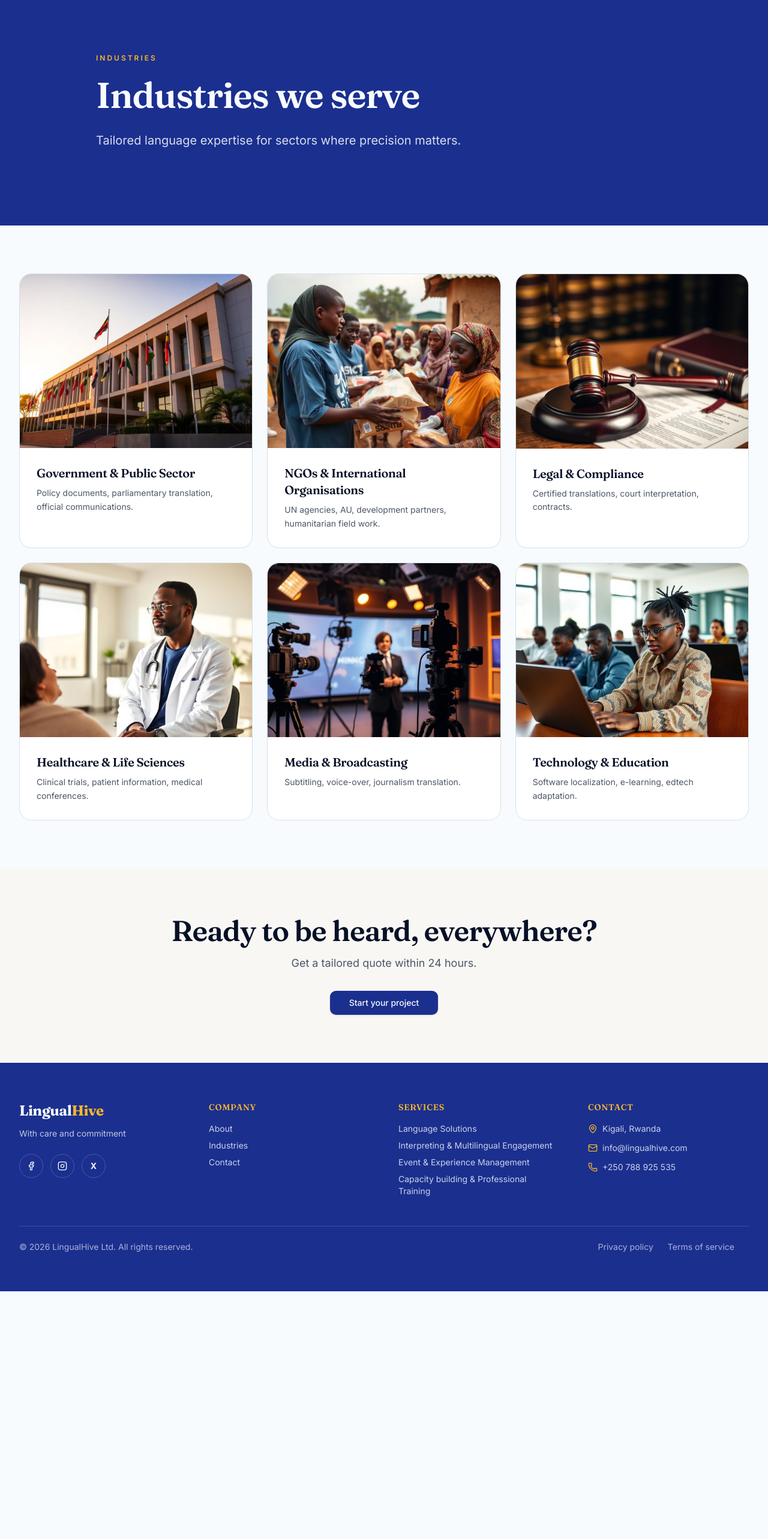
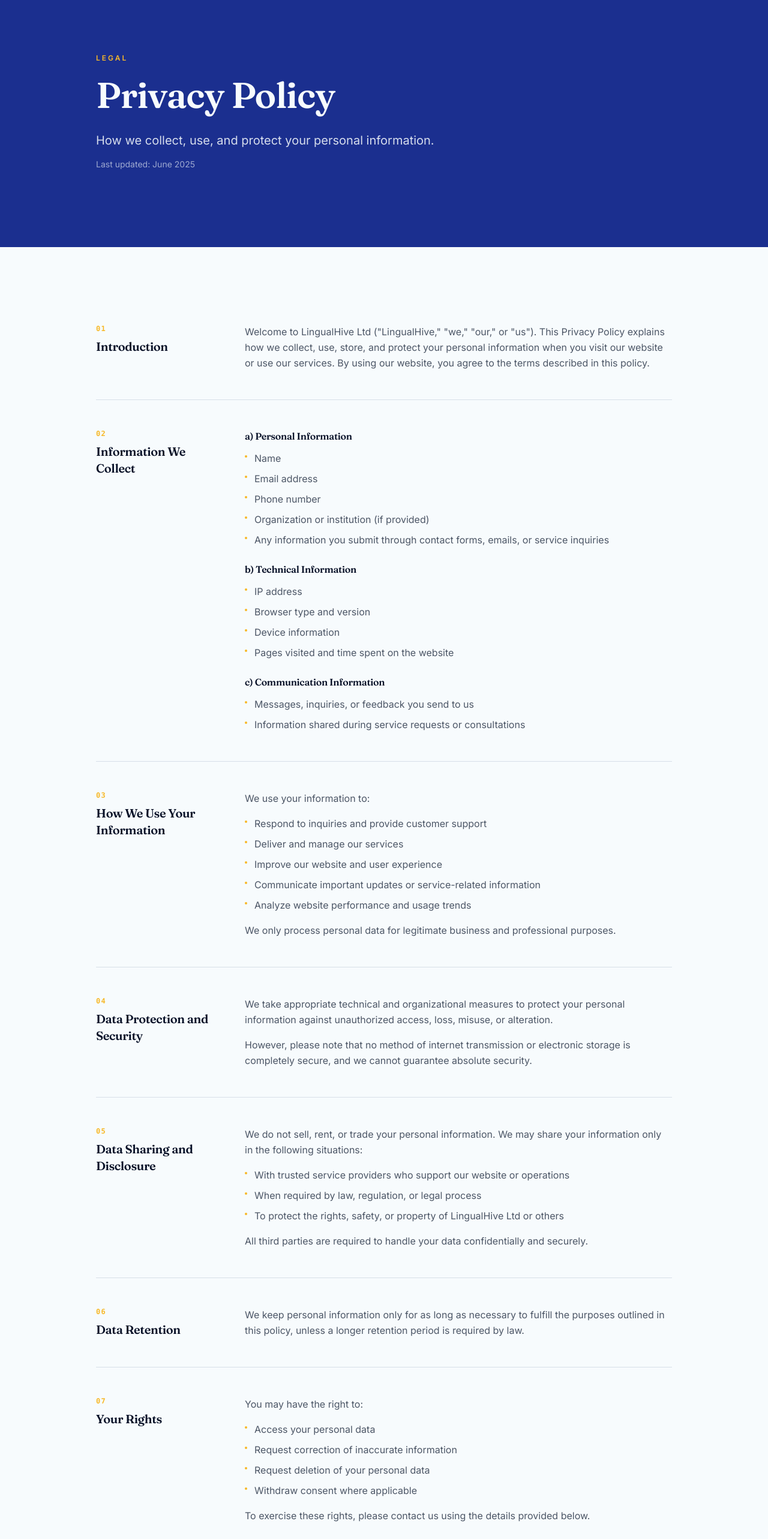
Before and after one commit to kinggiddy1/lingualhive-nextjs, a Next.js app: page /privacy-policy in a window 1280 px wide. Shown: the part 120-2686 px from the top of the page at 60% size. Before the commit the page ends 2273 px from the top, so only its background shows below. Built offline with nearby package versions, Linux system fonts and the light colour scheme.

Commit message:
added translations

```diff
--- a/src/app/privacy-policy/page.tsx
+++ b/src/app/privacy-policy/page.tsx
@@ -1,16 +1,16 @@
 import type { Metadata } from "next";
-import { IndustriesPage } from "@/components/pages/industries-page";
+import { PrivacyPolicyPage } from "@/components/pages/policy-page";
 
 export const metadata: Metadata = {
-  title: "Industries — LingualHive Language Solutions",
+  title: "Privacy Policy — LingualHive Language Solutions",
   description:
-    "LingualHive serves government, NGOs, legal, healthcare, media, technology and education sectors with specialised language expertise.",
+    "Learn how LingualHive Ltd collects, uses, stores, and protects your personal information.",
   openGraph: {
-    title: "Industries served by LingualHive",
-    description: "Tailored language expertise for sectors where precision matters.",
+    title: "Privacy Policy — LingualHive",
+    description: "How we collect, use, and protect your personal information.",
   },
 };
 
 export default function Page() {
-  return <IndustriesPage />;
+  return <PrivacyPolicyPage />;
 }
--- a/src/components/pages/policy-page.tsx
+++ b/src/components/pages/policy-page.tsx
@@ -3,62 +3,311 @@
 import Link from "next/link";
 import { Layout } from "@/components/site/Layout";
 import { Button } from "@/components/ui/button";
-import { useLang } from "@/i18n/LanguageContext";
 
-export function IndustriesPage() {
-  const { t } = useLang();
+const sections = [
+  {
+    number: "01",
+    title: "Introduction",
+    content: (
+      <p className="text-muted-foreground leading-relaxed">
+        Welcome to LingualHive Ltd ("LingualHive," "we," "our," or "us"). This Privacy Policy
+        explains how we collect, use, store, and protect your personal information when you visit
+        our website or use our services. By using our website, you agree to the terms described
+        in this policy.
+      </p>
+    ),
+  },
+  {
+    number: "02",
+    title: "Information We Collect",
+    content: (
+      <div className="space-y-6">
+        <div>
+          <h3 className="font-display text-base font-semibold text-foreground mb-3">
+            a) Personal Information
+          </h3>
+          <ul className="space-y-2 text-muted-foreground">
+            {[
+              "Name",
+              "Email address",
+              "Phone number",
+              "Organization or institution (if provided)",
+              "Any information you submit through contact forms, emails, or service inquiries",
+            ].map((item) => (
+              <li key={item} className="flex items-start gap-3">
+                <span className="mt-2 h-1 w-1 shrink-0 rounded-full bg-gold" />
+                <span className="leading-relaxed">{item}</span>
+              </li>
+            ))}
+          </ul>
+        </div>
+        <div>
+          <h3 className="font-display text-base font-semibold text-foreground mb-3">
+            b) Technical Information
+          </h3>
+          <ul className="space-y-2 text-muted-foreground">
+            {[
+              "IP address",
+              "Browser type and version",
+              "Device information",
+              "Pages visited and time spent on the website",
+            ].map((item) => (
+              <li key={item} className="flex items-start gap-3">
+                <span className="mt-2 h-1 w-1 shrink-0 rounded-full bg-gold" />
+                <span className="leading-relaxed">{item}</span>
+              </li>
+            ))}
+          </ul>
+        </div>
+        <div>
+          <h3 className="font-display text-base font-semibold text-foreground mb-3">
+            c) Communication Information
+          </h3>
+          <ul className="space-y-2 text-muted-foreground">
+            {[
+              "Messages, inquiries, or feedback you send to us",
+              "Information shared during service requests or consultations",
+            ].map((item) => (
+              <li key={item} className="flex items-start gap-3">
+                <span className="mt-2 h-1 w-1 shrink-0 rounded-full bg-gold" />
+                <span className="leading-relaxed">{item}</span>
+              </li>
+            ))}
+          </ul>
+        </div>
+      </div>
+    ),
+  },
+  {
+    number: "03",
+    title: "How We Use Your Information",
+    content: (
+      <div className="space-y-4">
+        <p className="text-muted-foreground leading-relaxed">We use your information to:</p>
+        <ul className="space-y-2 text-muted-foreground">
+          {[
+            "Respond to inquiries and provide customer support",
+            "Deliver and manage our services",
+            "Improve our website and user experience",
+            "Communicate important updates or service-related information",
+            "Analyze website performance and usage trends",
+          ].map((item) => (
+            <li key={item} className="flex items-start gap-3">
+              <span className="mt-2 h-1 w-1 shrink-0 rounded-full bg-gold" />
+              <span className="leading-relaxed">{item}</span>
+            </li>
+          ))}
+        </ul>
+        <p className="text-muted-foreground leading-relaxed">
+          We only process personal data for legitimate business and professional purposes.
+        </p>
+      </div>
+    ),
+  },
+  {
+    number: "04",
+    title: "Data Protection and Security",
+    content: (
+      <div className="space-y-4 text-muted-foreground leading-relaxed">
+        <p>
+          We take appropriate technical and organizational measures to protect your personal
+          information against unauthorized access, loss, misuse, or alteration.
+        </p>
+        <p>
+          However, please note that no method of internet transmission or electronic storage is
+          completely secure, and we cannot guarantee absolute security.
+        </p>
+      </div>
+    ),
+  },
+  {
+    number: "05",
+    title: "Data Sharing and Disclosure",
+    content: (
+      <div className="space-y-4">
+        <p className="text-muted-foreground leading-relaxed">
+          We do not sell, rent, or trade your personal information. We may share your information
+          only in the following situations:
+        </p>
+        <ul className="space-y-2 text-muted-foreground">
+          {[
+            "With trusted service providers who support our website or operations",
+            "When required by law, regulation, or legal process",
+            "To protect the rights, safety, or property of LingualHive Ltd or others",
+          ].map((item) => (
+            <li key={item} className="flex items-start gap-3">
+              <span className="mt-2 h-1 w-1 shrink-0 rounded-full bg-gold" />
+              <span className="leading-relaxed">{item}</span>
+            </li>
+          ))}
+        </ul>
+        <p className="text-muted-foreground leading-relaxed">
+          All third parties are required to handle your data confidentially and securely.
+        </p>
+      </div>
+    ),
+  },
+  {
+    number: "06",
+    title: "Data Retention",
+    content: (
+      <p className="text-muted-foreground leading-relaxed">
+        We keep personal information only for as long as necessary to fulfill the purposes
+        outlined in this policy, unless a longer retention period is required by law.
+      </p>
+    ),
+  },
+  {
+    number: "07",
+    title: "Your Rights",
+    content: (
+      <div className="space-y-4">
+        <p className="text-muted-foreground leading-relaxed">You may have the right to:</p>
+        <ul className="space-y-2 text-muted-foreground">
+          {[
+            "Access your personal data",
+            "Request correction of inaccurate information",
+            "Request deletion of your personal data",
+            "Withdraw consent where applicable",
+          ].map((item) => (
+            <li key={item} className="flex items-start gap-3">
+              <span className="mt-2 h-1 w-1 shrink-0 rounded-full bg-gold" />
+              <span className="leading-relaxed">{item}</span>
+            </li>
+          ))}
+        </ul>
+        <p className="text-muted-foreground leading-relaxed">
+          To exercise these rights, please contact us using the details provided below.
+        </p>
+      </div>
+    ),
+  },
+  {
+    number: "08",
+    title: "Cookies and Tracking Technologies",
+    content: (
+      <p className="text-muted-foreground leading-relaxed">
+        Our website may use cookies and similar technologies to improve functionality, analyze
+        traffic, and enhance user experience. You may choose to disable cookies through your
+        browser settings, but some features of the website may not function properly.
+      </p>
+    ),
+  },
+  {
+    number: "09",
+    title: "Third-Party Links",
+    content: (
+      <p className="text-muted-foreground leading-relaxed">
+        Our website may contain links to external websites. LingualHive is not responsible for
+        the privacy practices, content, or policies of third-party websites.
+      </p>
+    ),
+  },
+  {
+    number: "10",
+    title: "Children's Privacy Policy",
+    content: (
+      <p className="text-muted-foreground leading-relaxed">
+        LingualHive Ltd does not knowingly collect personal information from children under the
+        age of 13. If we become aware that we have unintentionally collected personal data from
+        a child under 13, we will take immediate steps to delete such information from our
+        records. If you are a parent or guardian and believe that your child has provided
+        personal information to us, please contact us immediately.
+      </p>
+    ),
+  },
+  {
+    number: "11",
+    title: "Changes to This Policy",
+    content: (
+      <p className="text-muted-foreground leading-relaxed">
+        We may update this Privacy Policy from time to time. Any changes will be posted on this
+        page with an updated revision date. Continued use of our website after changes means you
+        accept the updated policy.
+      </p>
+    ),
+  },
+  {
+    number: "12",
+    title: "Contact Information",
+    content: (
+      <div className="space-y-1 text-muted-foreground leading-relaxed">
+        <p className="font-semibold text-foreground">LingualHive Ltd</p>
+        <p>Kigali, Rwanda</p>
+        <p>
+          Email:{" "}
+          <a
+            href="mailto:info@lingualhive.com"
+            className="text-primary underline-offset-4 hover:underline"
+          >
+            info@lingualhive.com
+          </a>
+        </p>
+        <p>Phone: +250 788 925</p>
+      </div>
+    ),
+  },
+];
 
-  const items = [
-    { img: "/assets/industry-gov.jpg", titleKey: "industries.gov", descKey: "industries.gov.desc" },
-    { img: "/assets/industry-ngo.jpg", titleKey: "industries.ngo", descKey: "industries.ngo.desc" },
-    { img: "/assets/industry-legal.jpg", titleKey: "industries.legal", descKey: "industries.legal.desc" },
-    { img: "/assets/industry-health.jpg", titleKey: "industries.health", descKey: "industries.health.desc" },
-    { img: "/assets/industry-media.jpg", titleKey: "industries.media", descKey: "industries.media.desc" },
-    { img: "/assets/industry-tech.jpg", titleKey: "industries.tech", descKey: "industries.tech.desc" },
-  ];
-
+export function PrivacyPolicyPage() {
   return (
     <Layout>
+      {/* Hero */}
       <section className="bg-primary py-24 text-primary-foreground md:py-32">
         <div className="mx-auto max-w-5xl px-4 md:px-8">
-          <p className="text-xs font-semibold uppercase tracking-[0.25em] text-gold">Industries</p>
-          <h1 className="mt-4 font-display text-5xl font-semibold leading-tight md:text-6xl">{t("industries.title")}</h1>
-          <p className="mt-6 max-w-3xl text-lg text-primary-foreground/85 md:text-xl">{t("industries.subtitle")}</p>
+          <p className="text-xs font-semibold uppercase tracking-[0.25em] text-gold">
+            Legal
+          </p>
+          <h1 className="mt-4 font-display text-5xl font-semibold leading-tight md:text-6xl">
+            Privacy Policy
+          </h1>
+          <p className="mt-6 max-w-2xl text-lg text-primary-foreground/85 md:text-xl">
+            How we collect, use, and protect your personal information.
+          </p>
+          <p className="mt-4 text-sm text-primary-foreground/60">
+            Last updated: June 2025
+          </p>
         </div>
       </section>
 
+      {/* Sections */}
       <section className="bg-background py-20">
-        <div className="mx-auto grid max-w-7xl gap-6 px-4 md:grid-cols-2 md:px-8 lg:grid-cols-3">
-          {items.map(({ img, titleKey, descKey }) => (
-            <article
-              key={titleKey}
-              className="group overflow-hidden rounded-2xl border border-border bg-card transition-all hover:-translate-y-1"
-            >
-              <div className="aspect-[4/3] overflow-hidden">
-                <img
-                  src={img}
-                  alt={t(titleKey)}
-                  className="h-full w-full object-cover transition-transform duration-500 group-hover:scale-105"
-                  width={1024}
-                  height={768}
-                  loading="lazy"
-                />
+        <div className="mx-auto max-w-5xl px-4 md:px-8">
+          <div className="divide-y divide-border">
+            {sections.map(({ number, title, content }) => (
+              <div
+                key={number}
+                className="grid gap-6 py-12 md:grid-cols-[200px_1fr] md:gap-12"
+              >
+                {/* Left: number + title */}
+                <div className="flex flex-row items-baseline gap-3 md:flex-col md:gap-2">
+                  <span className="font-mono text-xs font-semibold tracking-widest text-gold">
+                    {number}
+                  </span>
+                  <h2 className="font-display text-xl font-semibold leading-snug text-foreground">
+                    {title}
+                  </h2>
+                </div>
+
+                {/* Right: content */}
+                <div>{content}</div>
               </div>
-              <div className="p-7">
-                <h2 className="font-display text-xl font-semibold">{t(titleKey)}</h2>
-                <p className="mt-2 text-sm leading-relaxed text-muted-foreground">{t(descKey)}</p>
-              </div>
-            </article>
-          ))}
+            ))}
+          </div>
         </div>
       </section>
 
+      {/* CTA */}
       <section className="bg-secondary/40 py-20">
         <div className="mx-auto max-w-4xl px-4 text-center md:px-8">
-          <h2 className="font-display text-4xl font-semibold md:text-5xl">{t("cta.title")}</h2>
-          <p className="mt-4 text-lg text-muted-foreground">{t("cta.subtitle")}</p>
+          <h2 className="font-display text-4xl font-semibold md:text-5xl">
+            Questions about your data?
+          </h2>
+          <p className="mt-4 text-lg text-muted-foreground">
+            Reach out to our team and we'll be happy to help.
+          </p>
           <Button asChild size="lg" className="mt-8 bg-primary hover:bg-primary/90">
-            <Link href="/contact">{t("cta.button")}</Link>
+            <Link href="/contact">Contact Us</Link>
           </Button>
         </div>
       </section>
```
